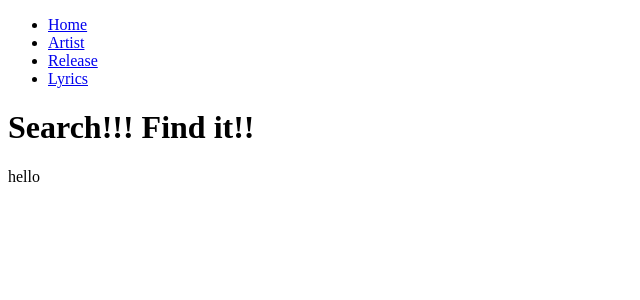
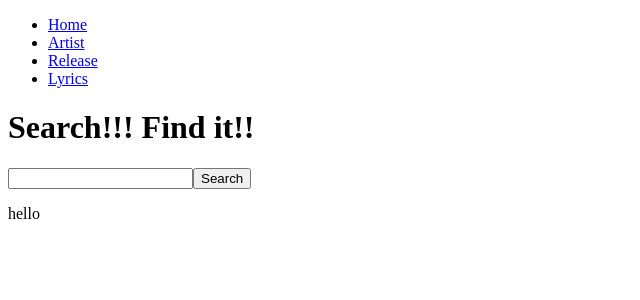
Before and after one commit to neural-network-blah/artist-search, a React app: page / in a window 1280 px wide. Shown: the top 300 px of the page, without its empty margins (0-640 px from the left). Built offline with nearby package versions, Linux system fonts and the light colour scheme; no server answers.

Commit message:
Search container started functionality

```diff
--- a/src/containers/Search.js
+++ b/src/containers/Search.js
@@ -1,19 +1,46 @@
 import React, { Component } from 'react';
-import musicApi from '../services/musicApi';
+// import musicApi from '../services/musicApi';
+import SearchForm from '../components/search/SearchForm';
+
+const paramsString = window.location.href;
+const searchParams = new URLSearchParams(paramsString);
 
 export default class Search extends Component{
+  state = {
+    search: '',
+    submittedSearch: ''
+  }
 
   // example how to get data
   componentDidMount(){
-    musicApi.findArtists('Prince').then(artists => {
-      console.log(artists);
-    });
+    // musicApi.findArtists('Prince').then(artists => {
+    //   console.log(artists);
+    // });
+  }
+
+  handleInputChange = ({ target }) => {
+    this.setState({ search: target.value });
+  }
+
+  handleSubmit = (event) => {
+    event.preventDefault();
+    searchParams.set('search', this.state.search);
+    console.log(paramsString);
+    console.log(searchParams.toString());
+    // this.setState(state => {
+    //   return{ submittedSearch: state.search };
+    // });
   }
 
   render(){
+    const {
+      search
+    } = this.state;
+
     return(
       <>
         <h1>Search!!! Find  it!!</h1>
+        <SearchForm search={search} handleInputChange={this.handleInputChange} handleSubmit={this.handleSubmit} />
         <p>hello</p>
       </>
     );
```
